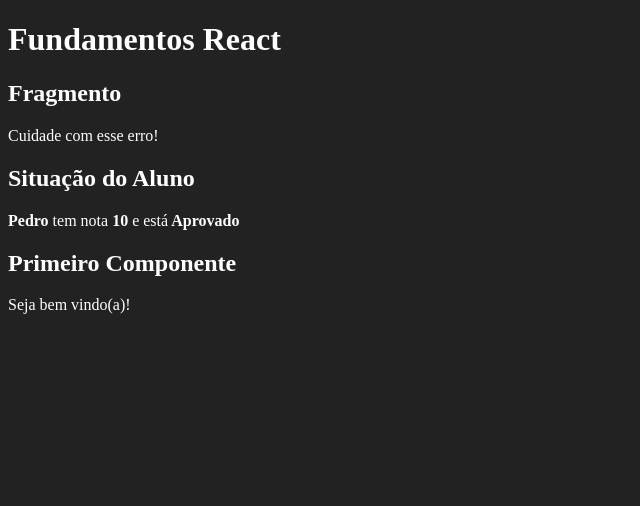
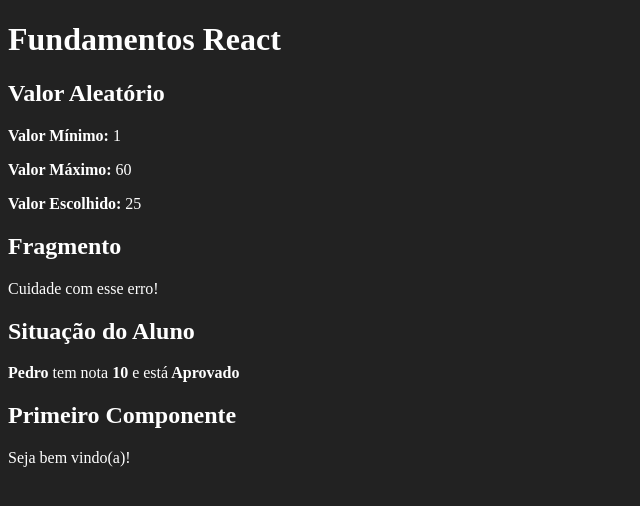
Before and after one commit to gpmendes7/reactreduxfundamentos, a React (Create React App) app in the folder fundamentos-react/: page / in a window 1280 px wide. Shown: the top 506 px of the page, without its empty margins (0-640 px from the left). Built offline with nearby package versions, Linux system fonts and the light colour scheme.

Commit message:
21. Desafio Número Aleatório - Resposta

```diff
--- a/fundamentos-react/src/App.jsx
+++ b/fundamentos-react/src/App.jsx
@@ -1,17 +1,16 @@
-import React from 'react'
+import React from "react";
 
-import Primeiro from './components/basicos/Primeiro'
-import ComParametro from './components/basicos/ComParametro'
-import Fragmento from './components/basicos/Fragmento'
+import Aleatorio from "./components/basicos/Aleatorio";
+import Fragmento from "./components/basicos/Fragmento";
+import ComParametro from "./components/basicos/ComParametro";
+import Primeiro from "./components/basicos/Primeiro";
 
 export default () => (
   <div id="app">
-  <h1>Fundamentos React</h1>
-  <Fragmento />
-  <ComParametro
-    titulo="Situação do Aluno"
-    aluno="Pedro"
-    nota={9.3} />
-  <Primeiro></Primeiro>
-</div>
+    <h1>Fundamentos React</h1>
+    <Aleatorio min={1} max={60} />
+    <Fragmento />
+    <ComParametro titulo="Situação do Aluno" aluno="Pedro" nota={9.3} />
+    <Primeiro></Primeiro>
+  </div>
 );
--- /dev/null
+++ b/fundamentos-react/src/components/basicos/Aleatorio.jsx
@@ -0,0 +1,20 @@
+import React from "react";
+
+export default (props) => {
+  const { min, max } = props;
+  const aleatorio = parseInt(Math.random() * (max - min)) + min;
+  return (
+    <div>
+      <h2>Valor Aleatório</h2>
+      <p>
+        <strong>Valor Mínimo: </strong> {min}
+      </p>
+      <p>
+        <strong>Valor Máximo: </strong> {max}
+      </p>
+      <p>
+        <strong>Valor Escolhido: </strong> {aleatorio}
+      </p>
+    </div>
+  );
+};
--- a/fundamentos-react/src/components/basicos/Fragmento.jsx
+++ b/fundamentos-react/src/components/basicos/Fragmento.jsx
@@ -1,4 +1,4 @@
-import React from 'react'
+import React from "react";
 
 export default function Fragmento(props) {
   return (
@@ -6,5 +6,5 @@ export default function Fragmento(props) {
       <h2>Fragmento</h2>
       <p>Cuidade com esse erro!</p>
     </>
-  )
+  );
 }
```
Also changed, not shown: fundamentos-react/src/components/basicos/ComParametro.jsx (+5 -6 lines), fundamentos-react/src/components/basicos/Primeiro.jsx (+4 -4 lines).
